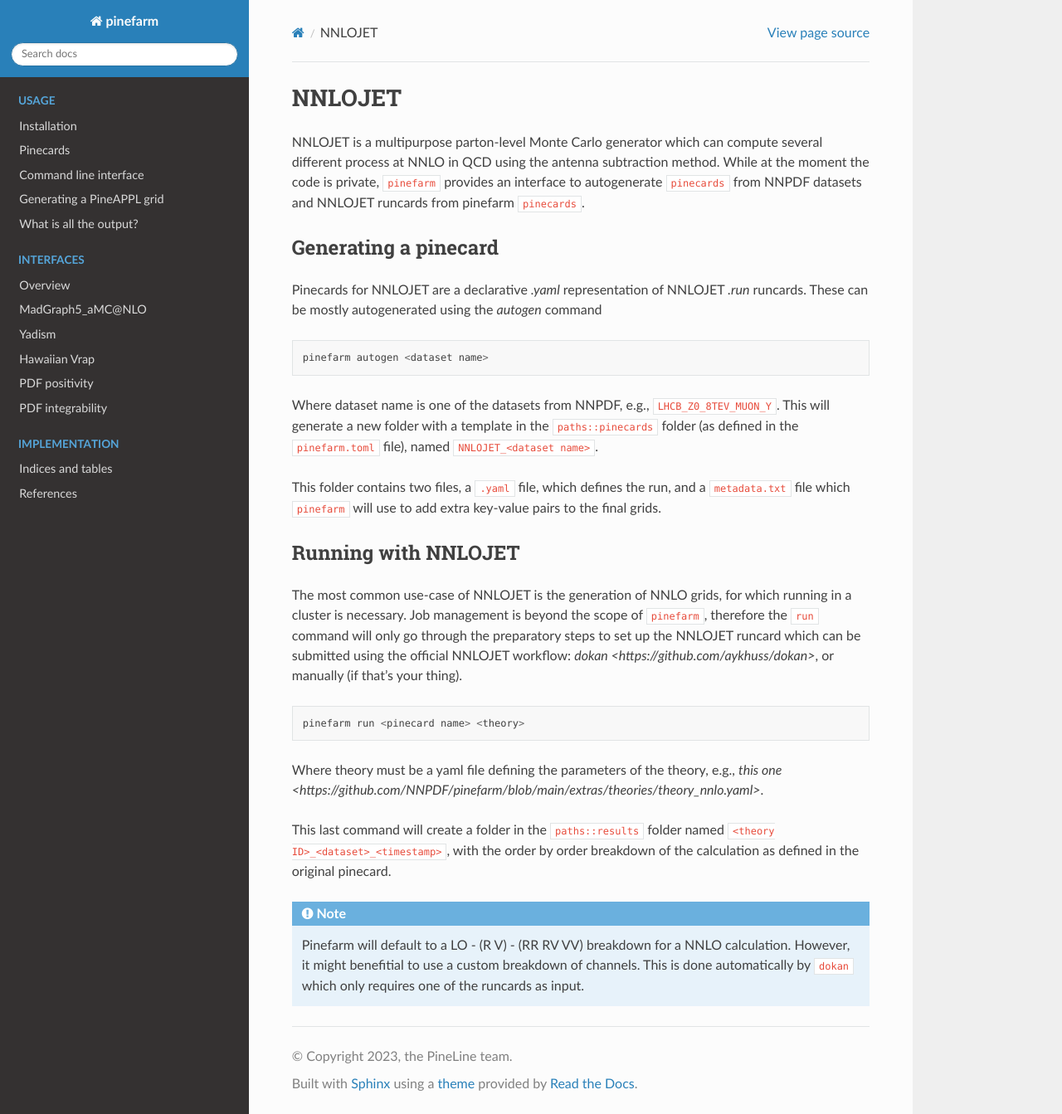
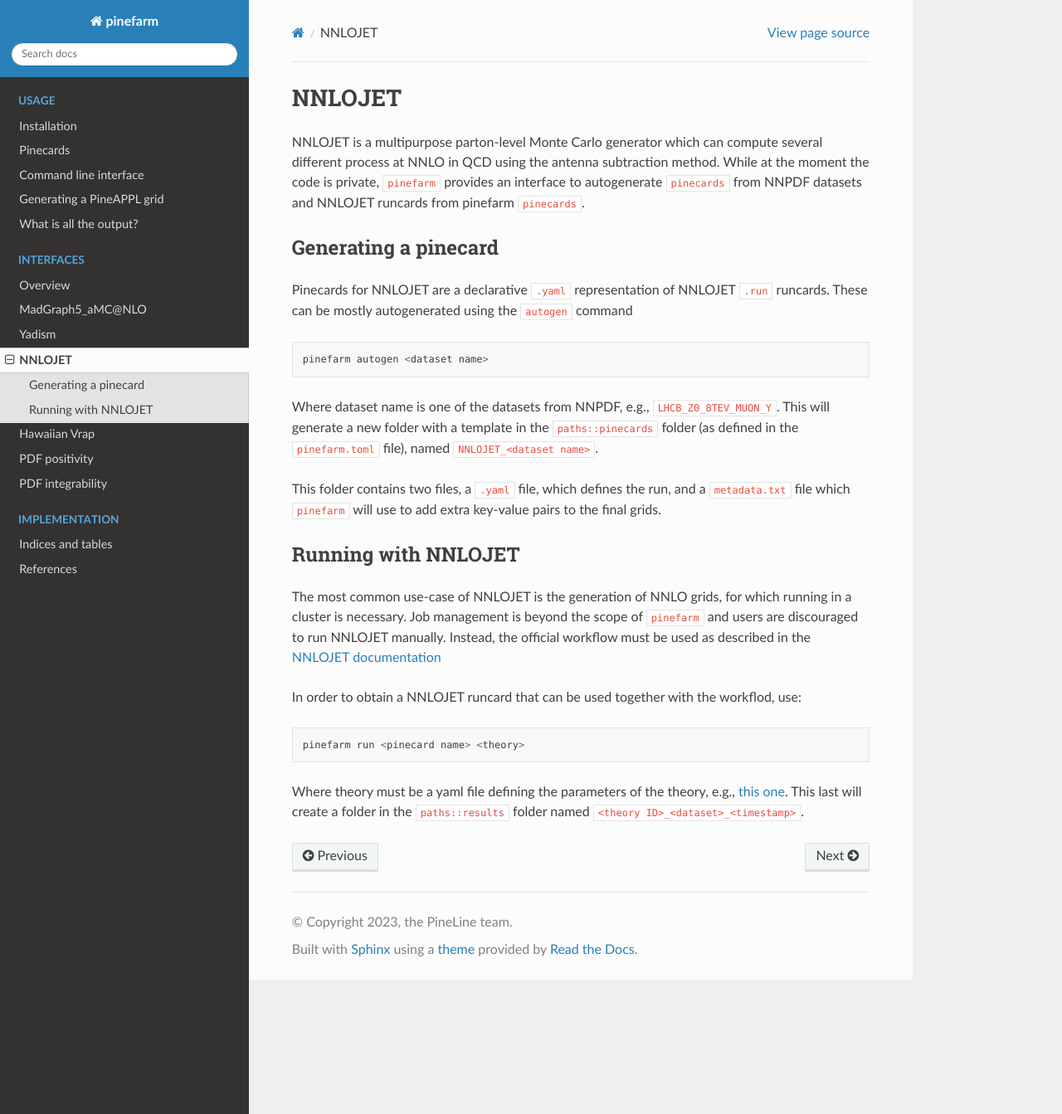
Before and after one commit to NNPDF/pinefarm, a Sphinx documentation site: the page built from docs/source/external/nnlojet.rst, in a window 1280 px wide and 1343 px high. Shown: the whole window at 83% size. Built offline with Sphinx 7.4.7 and the Read the Docs theme 3.1.0, drawn with Linux system fonts in a browser that asks for light colours; pages that are not in the unit, such as notebooks, are missing from menus.

Commit message:
add a nice message on what to do after the runcard is created, tested compatibility with nnlojet-run

```diff
--- a/docs/source/external/nnlojet.rst
+++ b/docs/source/external/nnlojet.rst
@@ -7,8 +7,8 @@ While at the moment the code is private, ``pinefarm`` provides an interface to a
 Generating a pinecard
 ---------------------
 
-Pinecards for NNLOJET are a declarative `.yaml` representation of NNLOJET `.run` runcards.
-These can be mostly autogenerated using the `autogen` command
+Pinecards for NNLOJET are a declarative ``.yaml`` representation of NNLOJET ``.run`` runcards.
+These can be mostly autogenerated using the ``autogen`` command
 
 ::
 
@@ -25,20 +25,15 @@ Running with NNLOJET
 --------------------
 
 The most common use-case of NNLOJET is the generation of NNLO grids, for which running in a cluster is necessary.
-Job management is beyond the scope of ``pinefarm``, therefore the ``run`` command will only go through the preparatory steps
-to set up the NNLOJET runcard which can be submitted using the official NNLOJET workflow: `dokan <https://github.com/aykhuss/dokan>`,
-or manually (if that's your thing).
+Job management is beyond the scope of ``pinefarm`` and users are discouraged to run NNLOJET manually.
+Instead, the official workflow must be used as described in the `NNLOJET documentation <https://nnlojet.hepforge.org/>`_
 
+In order to obtain a NNLOJET runcard that can be used together with the workflod, use:
 
 ::
 
     pinefarm run <pinecard name> <theory>
 
 
-Where theory must be a yaml file defining the parameters of the theory, e.g., `this one <https://github.com/NNPDF/pinefarm/blob/main/extras/theories/theory_nnlo.yaml>`.
-
-This last command will create a folder in the ``paths::results`` folder named ``<theory ID>_<dataset>_<timestamp>``, with the order by order breakdown of the calculation as defined in the original pinecard.
-
-.. note::
-
-   Pinefarm will default to a LO - (R V) - (RR RV VV) breakdown for a NNLO calculation. However, it might benefitial to use a custom breakdown of channels. This is done automatically by ``dokan`` which only requires one of the runcards as input.
+Where theory must be a yaml file defining the parameters of the theory, e.g., `this one <https://github.com/NNPDF/pinefarm/blob/main/extras/theories/theory_nnlo.yaml>`_.
+This last will create a folder in the ``paths::results`` folder named ``<theory ID>_<dataset>_<timestamp>``.
--- a/docs/source/index.rst
+++ b/docs/source/index.rst
@@ -9,6 +9,7 @@ We currently support:
 
 - |mg5i| |mg5| :cite:`Alwall:2014hca` :cite:`Frederix:2018nkq`
 - |yadismi| |yadism| :cite:`yadism`
+- NNLOJET :cite:`nnlojet`
 - Hawaiian Vrap :cite:`Barontini:2023vmr` (a modified version of Vrap :cite:`Anastasiou:2003ds`)
 - PDF positivity observables :cite:`Candido:2020yat,Collins:2021vke,Candido:2023ujx`
 - PDF integrability observables
@@ -62,6 +63,7 @@ and the program will, if necessary, install the required external program and la
    external/index
    external/mg5
    external/yadism
+   external/nnlojet
    external/vrap
    external/pos
    external/int
--- a/docs/source/refs.bib
+++ b/docs/source/refs.bib
@@ -117,3 +117,9 @@
     pages = "428",
     year = "2022"
 }
+@misc{nnlojet,
+    author = "NNLOJET",
+    title = "{NNLOJET}",
+    note = "{in preparation}",
+    year = "2025"
+}
--- a/pyproject.toml
+++ b/pyproject.toml
@@ -44,7 +44,7 @@ eko = { extras = ["box"], version = "^0.14.2", optional=true, markers = "python_
 dis = ["yadism"]
 vrap = ["eko"]
 constraints = ["dis", "vrap"] # integrability + positivity
-complete = ["yadism", "eko", "nnpdf-data"]
+complete = ["yadism", "eko"]
 
 [tool.poetry.group.docs]
 optional = true
```
Also changed, not shown: 3 other files.
